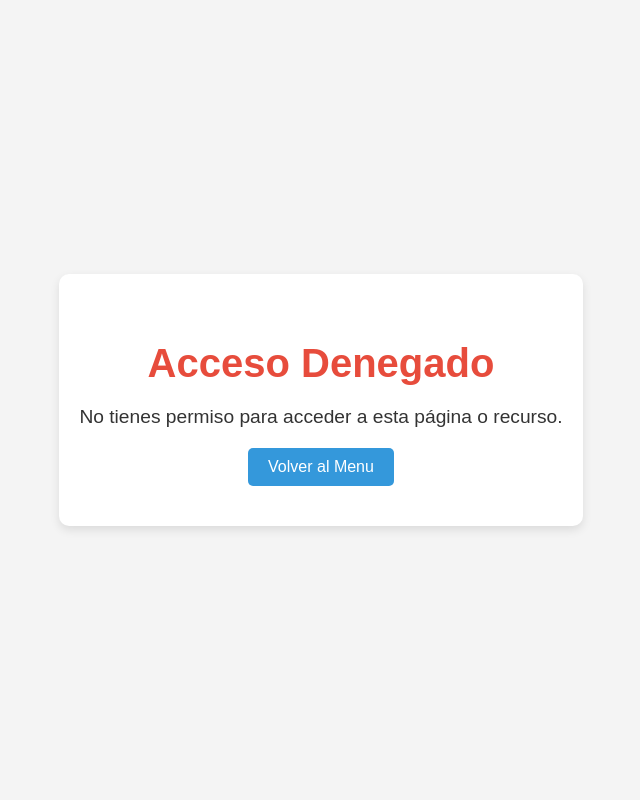
After one commit to DiegoBernacheaRojas/AmecarApp, a Flask app: template app/templates/acceso_denegado.html in a window 1280 px wide. The commit adds this page. Shown: the whole page, without its empty margins (319-959 px from the left). Run offline with Flask 3, Linux system fonts and the light colour scheme; the template is opened without the code that fills it, so the values that code supplies are empty.

Commit message:
restringir acceso por rol (gerente y empleado)
se cambio el login_ required para que se valide el acceso a las rutas por rol teniendo que  colocarle como parametro el nombre de rol al que puede dejar acceder, ademas de ocultar las opciones en el sidebar dependiendo del rol, usando un array de los roles y vistas.

```diff
--- /dev/null
+++ b/app/config.py
@@ -0,0 +1,4 @@
+ROLES_PERMISOS = {
+    'Gerente': ['ventas', 'productos', 'clientes','home'],
+    'Empleado': ['ventas', 'home'],
+}
--- a/app/controllers/distrito_controller.py
+++ b/app/controllers/distrito_controller.py
@@ -6,7 +6,7 @@ from ..utils import login_required
 distrito = Blueprint('distrito', __name__)
 
 @distrito.route('/getAll', methods=['GET'])
-@login_required
+@login_required('Gerente')
 def getAll():
     try:
         # Obtener todos los clientes
--- a/app/controllers/login_controller.py
+++ b/app/controllers/login_controller.py
@@ -35,6 +35,8 @@ def post_login():
 
     # Guardar la sesión
     session['user_id'] = empleado.Empleado_ID
+    session['rol'] = empleado.rol.Nombre
+
 
     return jsonify({
         "success": True,
--- a/app/controllers/tipo_documento_controller.py
+++ b/app/controllers/tipo_documento_controller.py
@@ -6,7 +6,7 @@ from ..utils import login_required
 tipo_documento = Blueprint('tipo_documento', __name__)
 
 @tipo_documento.route('/getAll', methods=['GET'])
-@login_required
+@login_required('Gerente')
 def getAll():
     try:
         # Obtener todos los clientes
--- /dev/null
+++ b/app/static/css/style_acceso_denegado.css
@@ -0,0 +1,45 @@
+body {
+    margin: 0;
+    padding: 0;
+    font-family: 'Arial', sans-serif;
+    display: flex;
+    justify-content: center;
+    align-items: center;
+    min-height: 100vh;
+    background: #f4f4f4;
+    color: #333;
+}
+
+.access-denied-container {
+    text-align: center;
+    background: #fff;
+    padding: 40px 20px;
+    border-radius: 10px;
+    box-shadow: 0 4px 10px rgba(0, 0, 0, 0.1);
+}
+
+.access-denied-container h1 {
+    font-size: 2.5rem;
+    color: #e74c3c;
+    margin-bottom: 20px;
+}
+
+.access-denied-container p {
+    font-size: 1.2rem;
+    margin-bottom: 20px;
+}
+
+.access-denied-container .btn {
+    display: inline-block;
+    background: #3498db;
+    color: #fff;
+    text-decoration: none;
+    padding: 10px 20px;
+    border-radius: 5px;
+    font-size: 1rem;
+    transition: background 0.3s;
+}
+
+.access-denied-container .btn:hover {
+    background: #2980b9;
+}
--- /dev/null
+++ b/app/templates/acceso_denegado.html
@@ -0,0 +1,16 @@
+<!DOCTYPE html>
+<html lang="en">
+<head>
+    <meta charset="UTF-8">
+    <meta name="viewport" content="width=device-width, initial-scale=1.0">
+    <title>Acceso Denegado</title>
+    <link rel="stylesheet" href="../static/css/style_acceso_denegado.css">
+</head>
+<body>
+    <div class="access-denied-container">
+        <h1>Acceso Denegado</h1>
+        <p>No tienes permiso para acceder a esta página o recurso.</p>
+        <a href="/index" class="btn">Volver al Menu</a>
+    </div>
+</body>
+</html>
```
Also changed, not shown: app/controllers/cliente_controller.py (+6 -6 lines), app/controllers/main_controller.py (+23 -9 lines), app/templates/base.html (+7 -1 lines), app/utils.py (+16 -10 lines).
